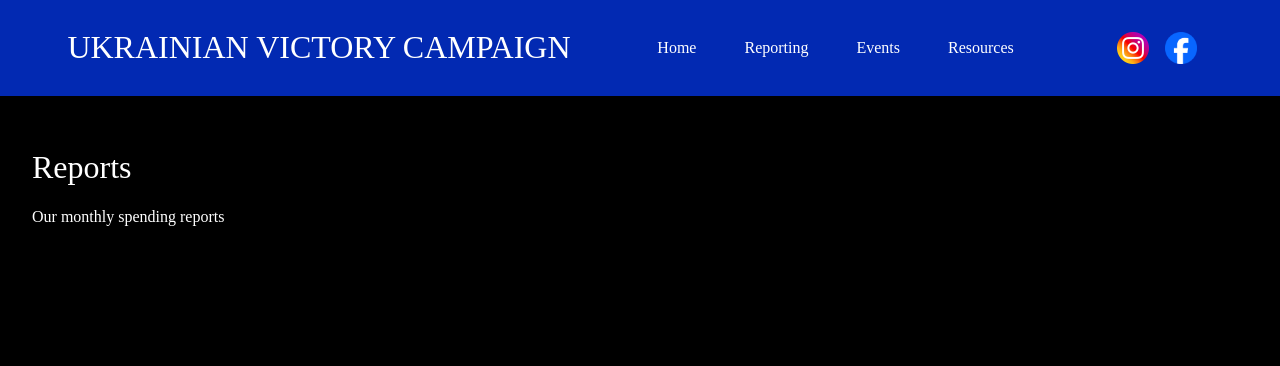
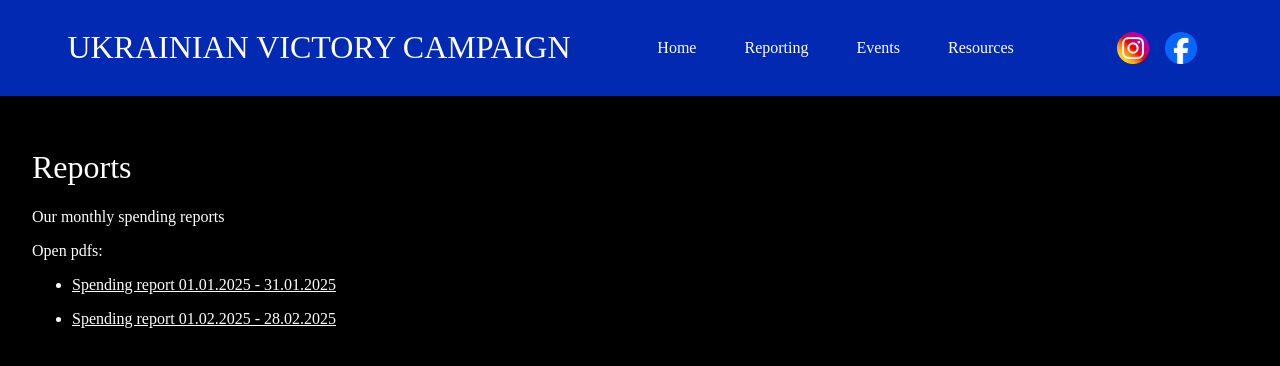
Before and after one commit to LiskaC/uvc, a React (Vite) app: page /reporting in a window 1280 px wide. Shown: the top 366 px of the page. Built offline with nearby package versions, Linux system fonts and the light colour scheme.

Commit message:
FE-8: Add links to view all PDF reports

```diff
--- /dev/null
+++ b/src/views/Reports.module.scss
@@ -0,0 +1,9 @@
+.reportList {
+  display: flex;
+  flex-direction: column;
+  gap: 1rem;
+}
+
+.reportLink {
+  text-decoration: underline;
+}
--- a/src/views/Reports.tsx
+++ b/src/views/Reports.tsx
@@ -1,8 +1,25 @@
 import { FC } from 'react'
+
+import styles from './Reports.module.scss'
+
+const pdfs = [
+  { filename: 'this-is-a-pdf.pdf', text: 'Spending report 01.01.2025 - 31.01.2025' },
+  { filename: 'this-is-a-pdf-2.pdf', text: 'Spending report 01.02.2025 - 28.02.2025' }
+]
 
 export const Reports: FC = () => (
   <>
     <h1>Reports</h1>
     <p>Our monthly spending reports</p>
+    <p>Open pdfs:</p>
+    <ul className={styles.reportList}>
+      {pdfs.map(pdf => (
+        <li>
+          <a href={pdf.filename} id={pdf.filename} target='_blank' className={styles.reportLink}>
+            {pdf.text}
+          </a>
+        </li>
+      ))}
+    </ul>
   </>
 )
```
Also changed, not shown: 2 other files (tests, documents, lock files or other folders).
